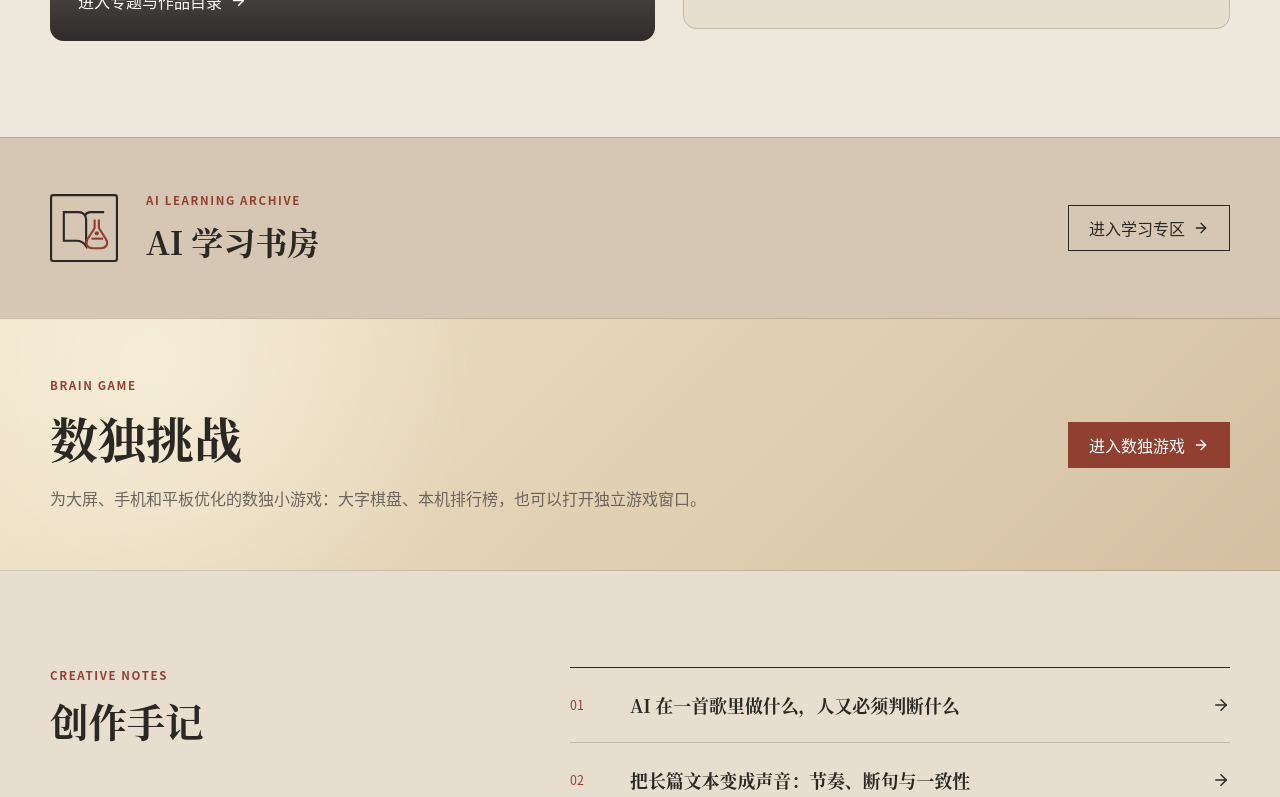
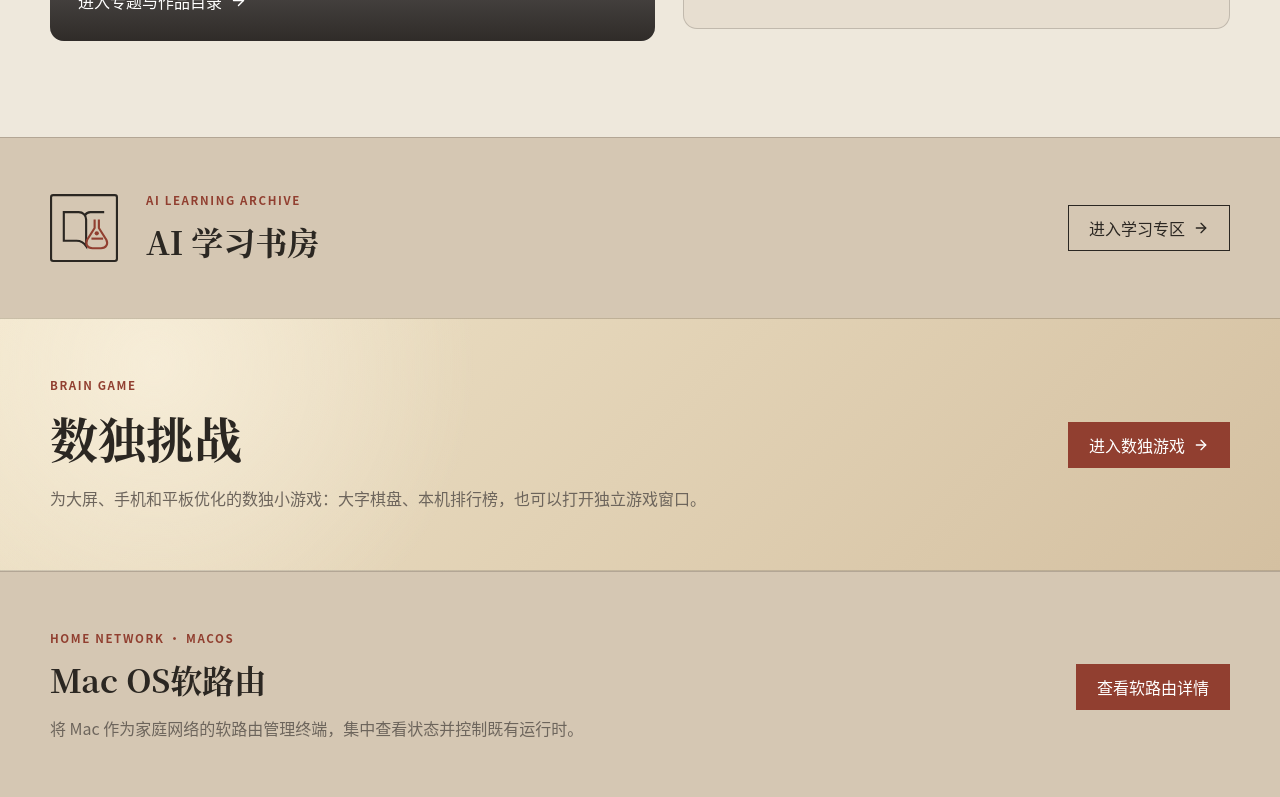
Before and after one commit to C6CL6/atube-lab, a React (Vite) app: page / in a window 1280 px wide. Shown: the part 2000-2797 px from the top of the page. Built offline with nearby package versions, Linux system fonts and the light colour scheme; grey boxes are pictures that could not be loaded.

Commit message:
Replace notes with soft router module

```diff
--- a/src/components/SiteHeader.tsx
+++ b/src/components/SiteHeader.tsx
@@ -8,7 +8,7 @@ const navItems = [
   ["声音叙事", "/#stories"],
   ["AI学习", "/learning"],
   ["数独", "/sudoku"],
-  ["创作手记", "/#notes"],
+  ["软路由", "/router"],
   ["关于", "/#about"]
 ];
 
--- a/src/pages/HomePage.tsx
+++ b/src/pages/HomePage.tsx
@@ -6,7 +6,6 @@ import { LearningMark } from "../components/LearningMark";
 import { SiteFooter } from "../components/SiteFooter";
 import { SiteHeader } from "../components/SiteHeader";
 import { audioStories, musicWorks } from "../data/works";
-import { notes } from "../data/notes";
 import type { Work } from "../types/work";
 
 const favoriteMusicWorks = [
@@ -33,7 +32,7 @@ export function HomePage() {
             <p className="eyeline">SOUND · STORY · ARTIFICIAL INTELLIGENCE</p>
             <h1>让算法参与创作，<br />让作品保留人的判断。</h1>
             <p className="hero__intro">
-              这里收藏原创 AI 歌曲、AI有声小说，以及从一句灵感走到成品的创作手记。
+              这里收藏原创 AI 歌曲、AI有声小说，以及正在实践中的小型技术产品。
             </p>
             <div className="hero__actions">
               <Link className="button button--primary" to="/music">进入AI歌曲专题</Link>
@@ -141,21 +140,14 @@ export function HomePage() {
           </div>
         </section>
 
-        <section className="section section--notes" id="notes">
-          <div className="page-shell notes-layout">
-            <div className="notes-intro">
-              <p className="eyeline">CREATIVE NOTES</p>
-              <h2>创作手记</h2>
+        <section className="router-entry" id="router">
+          <div className="page-shell router-entry__inner">
+            <div>
+              <p className="eyeline">HOME NETWORK · MACOS</p>
+              <h2>Mac OS软路由</h2>
+              <p>将 Mac 作为家庭网络的软路由管理终端，集中查看状态并控制既有运行时。</p>
             </div>
-            <div className="notes-list">
-              {notes.map((note) => (
-                <Link key={note.slug} to={`/notes/${note.slug}`} className="note-row">
-                  <span>{note.number}</span>
-                  <strong>{note.title}</strong>
-                  <ArrowRight size={18} />
-                </Link>
-              ))}
-            </div>
+            <Link className="button button--primary" to="/router">查看软路由详情</Link>
           </div>
         </section>
       </main>
```
Also changed, not shown: 2 other files (tests, documents, lock files or other folders).
